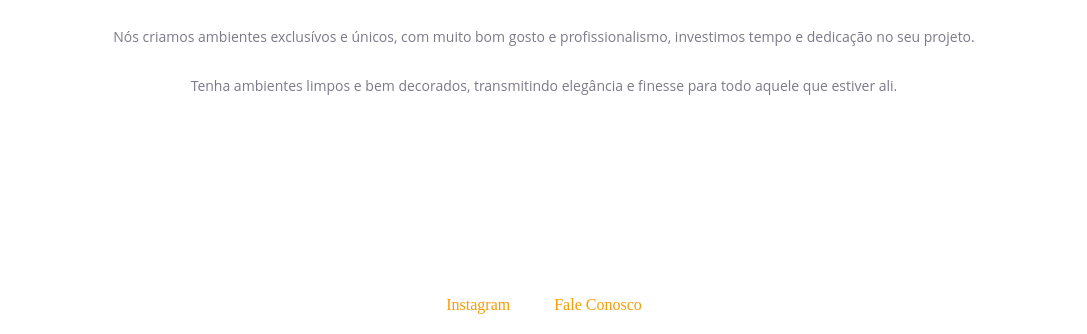
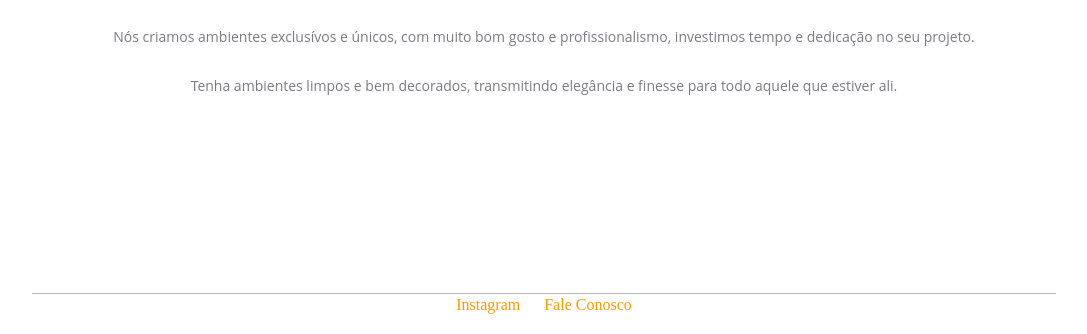
Before and after one commit to ManoeldeCastro/Explorer, a plain HTML site: page Stage 2 - Básico HTML e CSS/Projeto 1/index.html in a window 1280 px wide. Shown: the part 466-800 px from the top of the page, without its empty margins (96-1183 px from the left). Drawn offline with Linux system fonts and the light colour scheme.

Commit message:
HTML e CSS

```diff
--- a/Stage 2 - Básico HTML e CSS/Projeto 1/index.html
+++ b/Stage 2 - Básico HTML e CSS/Projeto 1/index.html
@@ -1,8 +1,7 @@
 <!DOCTYPE html>
-<html lang="en">
+<html lang="pt-br">
   <head>
     <meta charset="UTF-8" />
-    <meta http-equiv="X-UA-Compatible" content="IE=edge" />
     <meta name="viewport" content="width=device-width, initial-scale=1.0" />
     <title>Projeto 1</title>
     <link rel="stylesheet" href="style.css" />
@@ -20,6 +19,9 @@
         para todo aquele que estiver ali.
       </p>
     </main>
-    <footer><a href="#">Instagram</a> <a href="#">Fale Conosco</a></footer>
+    <footer>
+      <a href="#"> Instagram </a>
+      <a href="#"> Fale Conosco </a>
+    </footer>
   </body>
 </html>
--- a/Stage 2 - Básico HTML e CSS/Projeto 1/style.css
+++ b/Stage 2 - Básico HTML e CSS/Projeto 1/style.css
@@ -28,9 +28,13 @@ footer {
   bottom: 0px;
   width: 80%;
   margin-bottom: 20px;
+  padding-top: 2px;
+  border-top: solid 1px rgba(0, 0, 0, 0.276);
 }
 a {
   color: #ff9900;
   text-decoration: none;
-  margin: 0px 20px;
 }
+a + a {
+  margin-left: 20px;
+}
```
